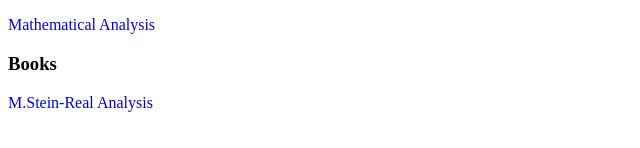
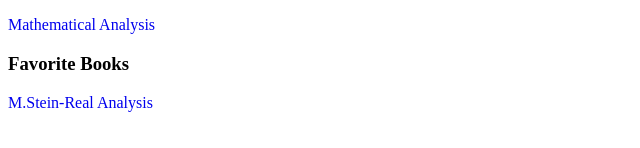
Before and after one commit to binggxue/binggxue.github.io, a plain HTML site: page index.html in a window 1280 px wide. Shown: the part 280-428 px from the top of the page, 0-640 px from the left. Drawn offline with Linux system fonts and the light colour scheme.

Commit message:
Update index.html

```diff
--- a/index.html
+++ b/index.html
@@ -17,7 +17,7 @@
 </p1>
 <h3>Notes</h3>
 <a href="Notes/Mathematical Analysis.pdf"style="text-decoration:none;">Mathematical Analysis</a>
-<h3>Books</h3>
+<h3>Favorite Books</h3>
 <a href="Books/M.Stein-Real Analysis.pdf"style="text-decoration:none;">M.Stein-Real Analysis</a>
 </body>
 </html>
```
